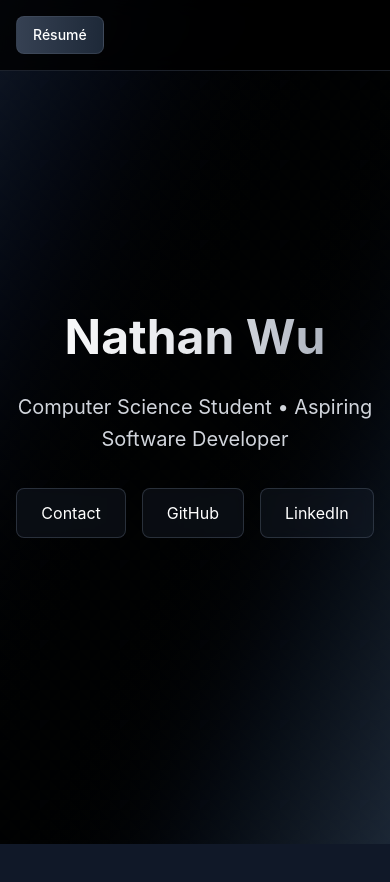
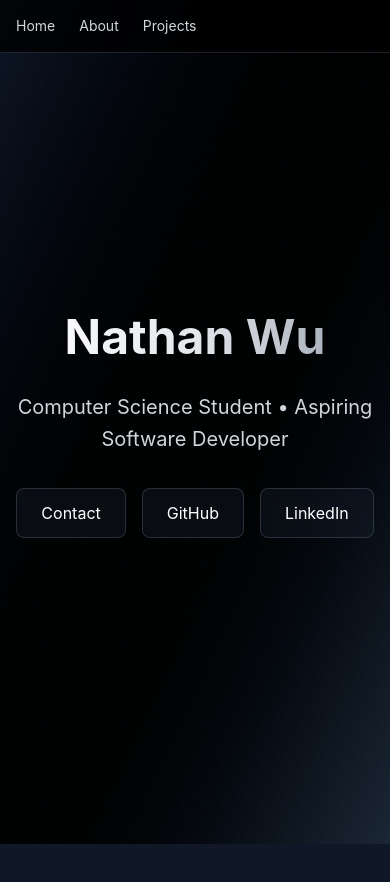
Before and after one commit to nathan-wooo/portfolio-website, a React (Vite) app: page / in a window 390 px wide. Shown: the top 882 px of the page. Built offline with nearby package versions, Linux system fonts and the light colour scheme.

Commit message:
made nav bar more mobile friendly

```diff
--- a/src/App.jsx
+++ b/src/App.jsx
@@ -2,7 +2,6 @@ import React from 'react';
 
 const App = () => {
 
-    // Smooth scroll function
   const scrollToSection = (sectionId) => {
     const element = document.getElementById(sectionId);
     if (element) {
@@ -33,43 +32,40 @@ const App = () => {
       <div className="relative z-10">
         {/* Navigation */}
 <nav className="fixed top-0 w-full bg-black/80 backdrop-blur-md z-50 border-b border-gray-700/50">
-  <div className="max-w-6xl mx-auto px-4 py-4">
-    <div className="flex justify-between items-center">
-      {/* Navigation Links*/}
-          <div className="hidden md:flex space-x-8">
+  <div className="max-w-6xl mx-auto px-4 py-4 flex justify-between items-center">
+    <div className="flex space-x-6">
       <button
         onClick={() => scrollToSection('home')}
-              className="text-gray-300 hover:text-white transition-colors duration-300"
+        className="text-gray-300 hover:text-white transition-colors duration-300 text-sm sm:text-base"
       >
         Home
       </button>
       <button
         onClick={() => scrollToSection('about')}
-              className="text-gray-300 hover:text-white transition-colors duration-300"
+        className="text-gray-300 hover:text-white transition-colors duration-300 text-sm sm:text-base"
       >
         About
       </button>
       <button
         onClick={() => scrollToSection('projects')}
-              className="text-gray-300 hover:text-white transition-colors duration-300"
+        className="text-gray-300 hover:text-white transition-colors duration-300 text-sm sm:text-base"
       >
         Projects
       </button>
-
     </div>
 
-              {/* Resume Button */}
+    {/* Resume Button - only show on medium screens and up */}
     <a
       href="/nathanwu-resume.pdf"
       target="_blank"
       rel="noopener noreferrer"
-                className="bg-gradient-to-r from-gray-700 to-gray-800 hover:from-gray-600 hover:to-gray-700 px-4 py-2 rounded-lg text-sm font-medium transition-all duration-300 transform hover:scale-105 border border-gray-600/50"
+      className="hidden md:inline-block bg-gradient-to-r from-gray-700 to-gray-800 hover:from-gray-600 hover:to-gray-700 px-4 py-2 rounded-lg text-sm font-medium transition-all duration-300 transform hover:scale-105 border border-gray-600/50"
     >
       Résumé
     </a>
   </div>
-          </div>
 </nav>
+
 
         {/* Hero Section */}
         <section id="home" className="min-h-screen flex items-center justify-center px-4">
```
Lines whose indentation alone changed are shown as unchanged.
